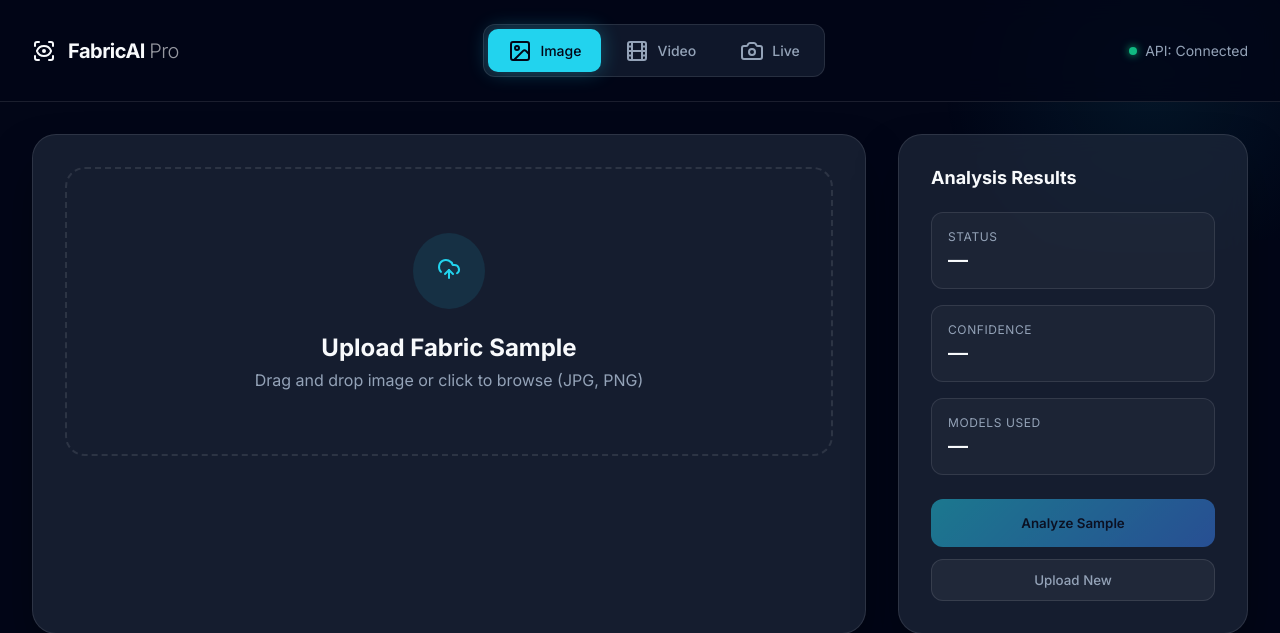
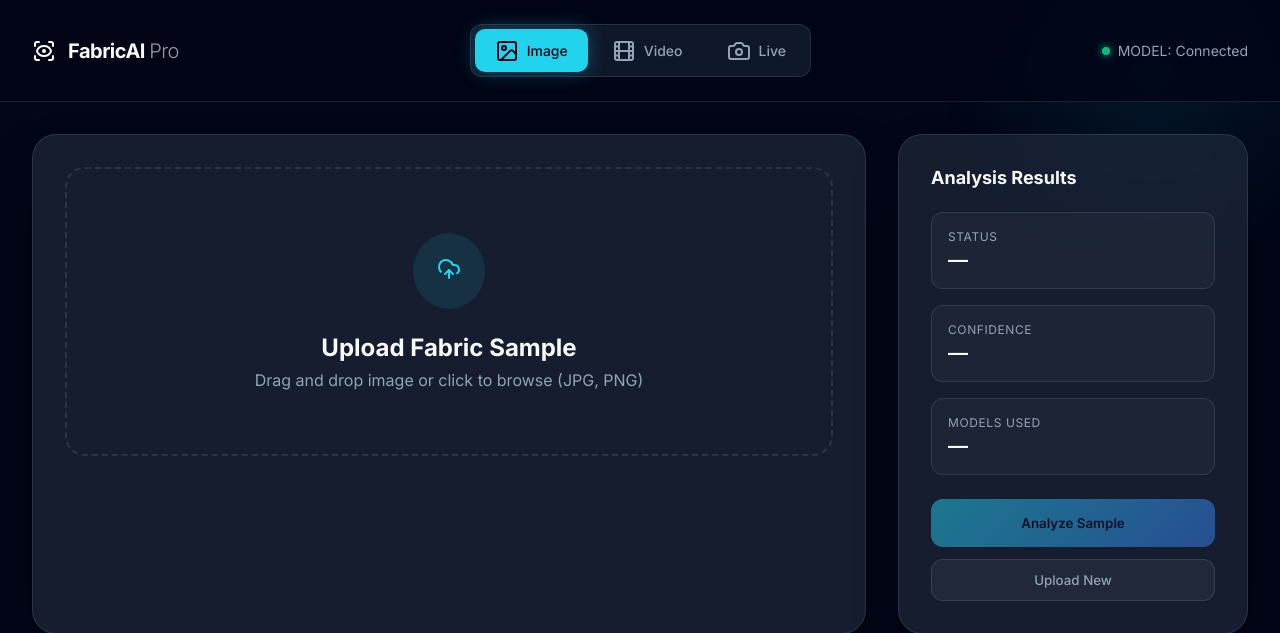
Before and after one commit to Gowtham-st31/Fabric_defect_detection, a Flask app: page / in a window 1280 px wide. Shown: the top 633 px of the page. Run offline with Flask 3, Linux system fonts and the light colour scheme.

Commit message:
Rename API status label to MODEL

```diff
--- a/templates/index.html
+++ b/templates/index.html
@@ -288,7 +288,7 @@
         <div class="system-status">
             <div class="status-pill">
                 <div class="status-dot" id="api-dot"></div>
-                <span id="api-status-text">API: Checking…</span>
+                <span id="api-status-text">MODEL: Checking…</span>
             </div>
         </div>
     </header>
@@ -884,12 +884,12 @@ async function checkApiHealth() {
         if (res.ok) {
             dot.style.background = 'var(--status-clean)';
             dot.style.boxShadow  = '0 0 8px var(--status-clean)';
-            text.innerText = 'API: Connected';
+            text.innerText = 'MODEL: Connected';
         } else { throw new Error(); }
     } catch(e) {
         dot.style.background = 'var(--status-defect)';
         dot.style.boxShadow  = '0 0 8px var(--status-defect)';
-        text.innerText = 'API: Offline';
+        text.innerText = 'MODEL: Offline';
     }
 }
 
```
